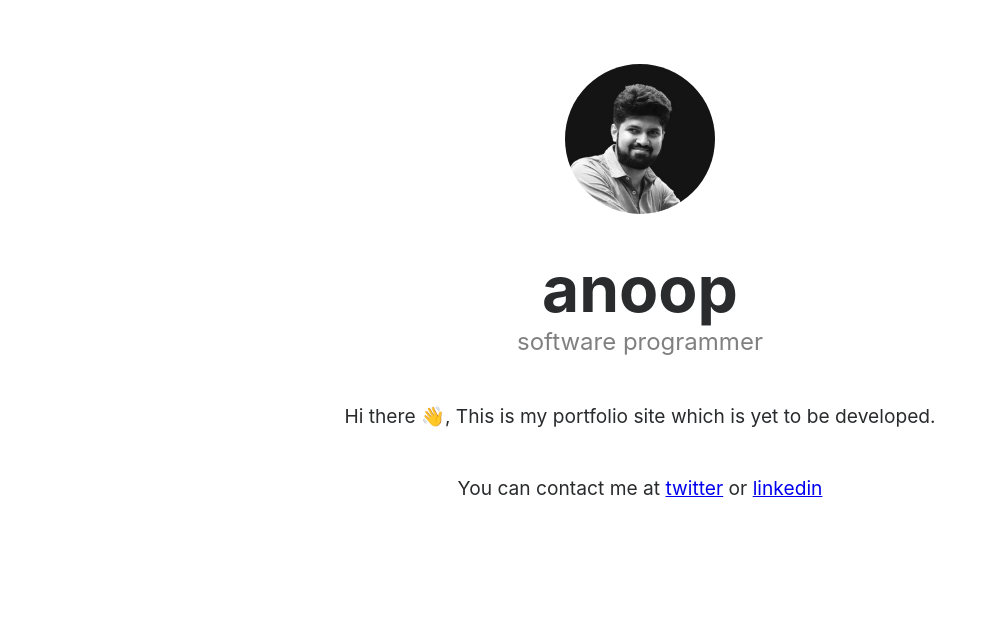
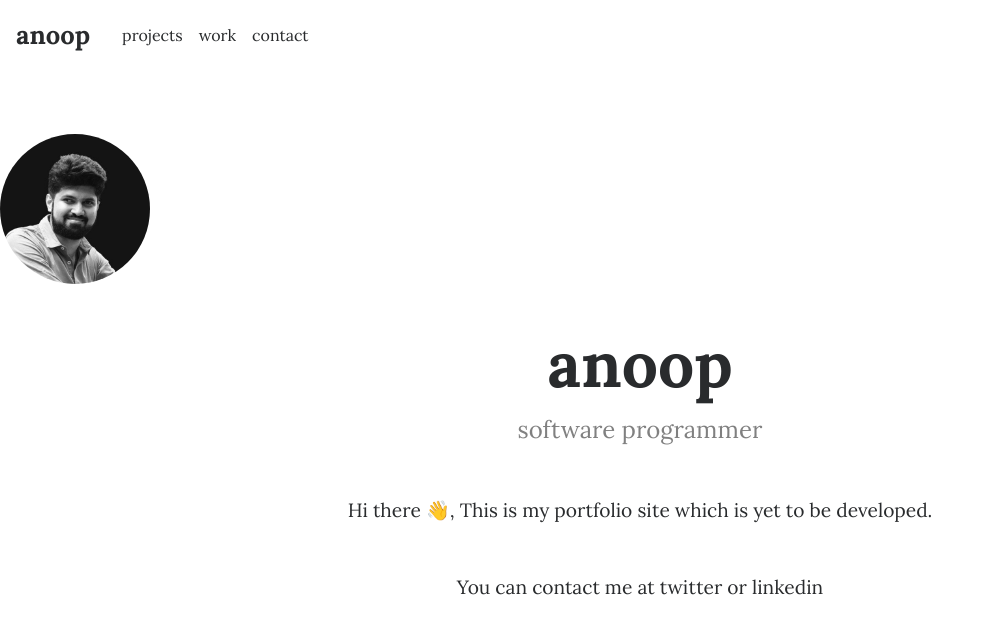
Before and after one commit to helloanoop/helloanoop.com, a Next.js app: page / in a window 1280 px wide. Shown: the top 634 px of the page, without its empty margins (0-997 px from the left). Built offline with nearby package versions, Linux system fonts and the light colour scheme.

Commit message:
feat: added tailwind, navbar component

```diff
--- a/package.json
+++ b/package.json
@@ -10,10 +10,12 @@
   },
   "dependencies": {
     "next": "12.0.8",
+    "postcss": "^8.2.9",
     "react": "17.0.2",
     "react-dom": "17.0.2",
     "sass": "^1.36.0",
-    "styled-components": "^5.3.3"
+    "styled-components": "^5.3.3",
+    "tailwindcss": "^1.9.6"
   },
   "devDependencies": {
     "eslint": "7.31.0",
--- /dev/null
+++ b/postcss.config.js
@@ -0,0 +1,6 @@
+module.exports = {
+  plugins: {
+    tailwindcss: {},
+    autoprefixer: {}
+  }
+}
--- /dev/null
+++ b/src/components/Navbar/StyledWrapper.js
@@ -0,0 +1,25 @@
+import styled from 'styled-components';
+
+const Wrapper = styled.div`
+  header {
+    transition-property: opacity;
+    transition-duration: .4s;
+    opacity: .4;
+
+    &:hover {
+      opacity: 1;
+    }
+
+    .anoop {
+      font-size: 1.6rem;
+    }
+
+    nav {
+      a {
+        margin-left: 1rem;
+      }
+    }
+  }
+`;
+
+export default Wrapper;
--- /dev/null
+++ b/src/components/Navbar/index.js
@@ -0,0 +1,30 @@
+import React from "react";
+import StyledWrapper from './StyledWrapper';
+import Link from 'next/link';
+
+const Navbar = () => {
+  return (
+    <StyledWrapper className="w-full site-navbar">
+      <div>
+        <header className="flex items-center py-4 px-4">
+          <Link href="/">
+            <a className="font-bold anoop pr-4">anoop</a>
+          </Link>
+          <nav className='flex'>
+            <Link href="/projects">
+              <a className="">projects</a>
+            </Link>
+            <Link href="/work">
+              <a className="">work</a>
+            </Link>
+            <Link href="/contact">
+              <a className="">contact</a>
+            </Link>
+          </nav>
+        </header>
+      </div>
+    </StyledWrapper>
+  )
+};
+
+export default Navbar;
--- a/src/pages/index.js
+++ b/src/pages/index.js
@@ -1,4 +1,5 @@
 import Head from 'next/head';
+import Navbar from 'components/Navbar';
 import Link from 'next/link';
 
 export default function Index() {
@@ -11,6 +12,7 @@ export default function Index() {
       </Head>
 
       <main className="page-home">
+        <Navbar />
         <div className="profile-photo-section">
           <img src="/images/anoop.jpg" width="150px" height="150px" className="profile-photo"/>
         </div>
--- a/src/styles/globals.css
+++ b/src/styles/globals.css
@@ -1,15 +1,11 @@
+@tailwind base;
+@tailwind components;
+@tailwind utilities;
+
 html,
 body {
   padding: 0;
   margin: 0;
-  font-family: -apple-system,BlinkMacSystemFont,"Segoe UI",Helvetica,"Apple Color Emoji",Arial,sans-serif,"Segoe UI Emoji","Segoe UI Symbol";
+  color: #292b2d;
+  font-family: 'Lora', serif;
 }
-
-/* a {
-  color: inherit;
-  text-decoration: none;
-} */
-
-* {
-  box-sizing: border-box;
-}
--- /dev/null
+++ b/tailwind.config.js
@@ -0,0 +1,19 @@
+module.exports = {
+  purge: [
+    './src/pages/**/*.{js,ts,jsx,tsx}',
+    './src/pageComponents/**/*.{js,ts,jsx,tsx}',
+    './src/components/**/*.{js,ts,jsx,tsx}'
+  ],
+  darkMode: false, // or 'media' or 'class'
+  theme: {
+    extend: {},
+    container: {
+      center: true,
+      padding: '1rem'
+    }
+  },
+  variants: {
+    extend: {},
+  },
+  plugins: [],
+}
```
Also changed, not shown: jsconfig.json (added, +12 -0 lines), 2 other files (tests, documents, lock files or other folders).
